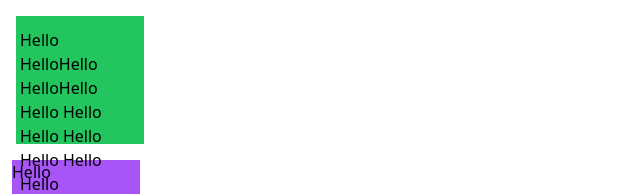
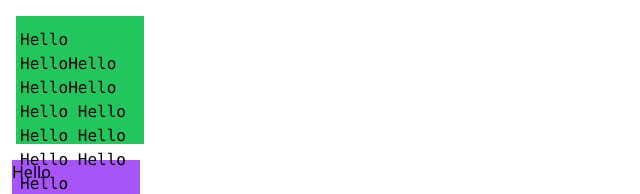
Before and after one commit to amm834/tailwind-scrimba, a website built with Vite: page index.html in a window 1280 px wide. Shown: the top 194 px of the page, without its empty margins (0-640 px from the left). Built offline with nearby package versions, Linux system fonts and the light colour scheme.

Commit message:
Using font family

```diff
--- a/index.html
+++ b/index.html
@@ -8,7 +8,7 @@
 </head>
 <body>
 
-<div class="bg-green-500 w-32 h-32 m-4 pt-3 px-1">Hello
+<div class="bg-green-500 w-32 h-32 m-4 pt-3 px-1 font-mono">Hello
     HelloHello HelloHello Hello Hello Hello Hello Hello Hello Hello
 </div>
 <div class="bg-purple-500 w-32 h-32 mx-3">Hello</div>
```
